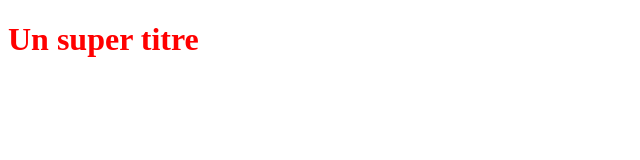
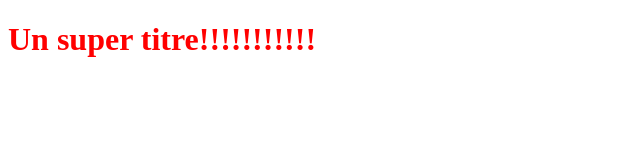
Before and after one commit to FCDevWP/testOpenclassroomsProject, a plain HTML site: page index.html in a window 1280 px wide. Shown: the whole page, without its empty margins (0-640 px from the left). Drawn offline with Linux system fonts and the light colour scheme.

Commit message:
Modification titre h1 avec point d'exclamation

```diff
--- a/index.html
+++ b/index.html
@@ -5,6 +5,6 @@
    <link rel="stylesheet" type="text/css" href="styles.css">
 </head>
 <body>
-   <h1>Un super titre</h1>
+   <h1>Un super titre!!!!!!!!!!!</h1>
 </body>
 </html>
```
